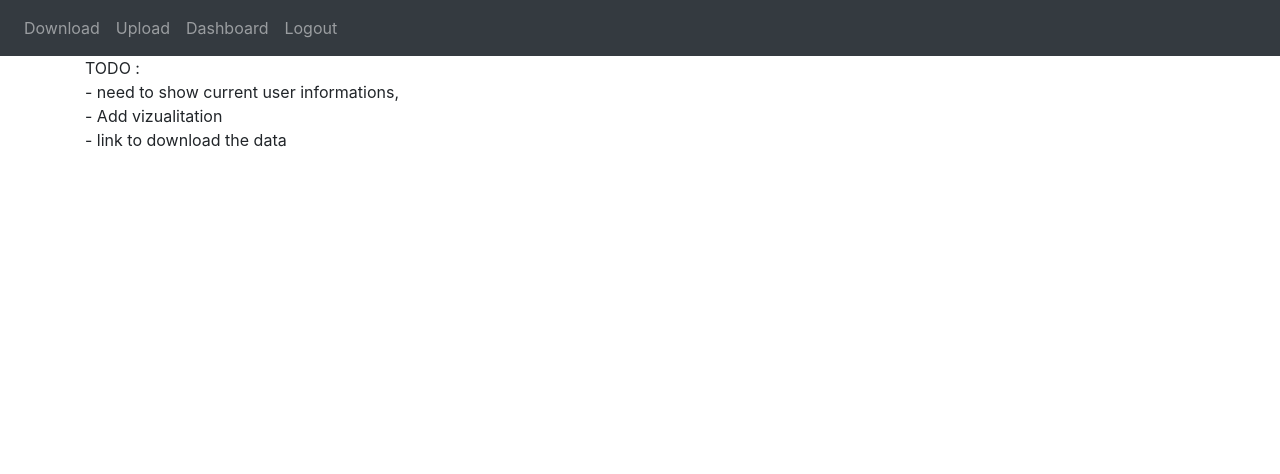
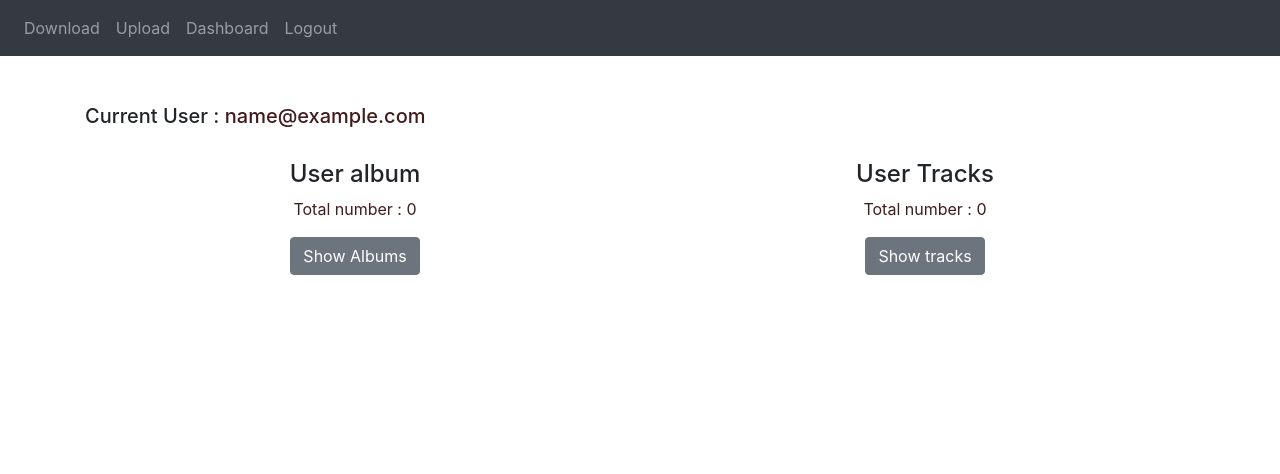
Before and after one commit to lejcestlesang/LibraryTransfer_Webapp, a Flask app: page /dashboard in a window 1280 px wide. Shown: the top 474 px of the page. Run offline with Flask 2, Linux system fonts and the light colour scheme; the visitor is signed in with stand-in values (Sample User, id 1); data comes from the database, SQL or seed files in the repository; data that the repository does not hold is empty; some libraries are stand-ins or nearby versions.

Commit message:
1st draft for dashboard page finished

```diff
--- a/website/Scripts/Deezer_util.py
+++ b/website/Scripts/Deezer_util.py
@@ -1,8 +1,6 @@
 import requests
 
 import pandas as pd
-
-import oauth_deezer
 
 import os
 
@@ -400,6 +398,7 @@ def Authentication(
     if request_json('GET','https://api.deezer.com/user/me',param_session) == False:
         app_id = param_session['app_id']
         app_secret = param_session['app_secret']
-        os.system(f"python oauth_deezer.py --app-id {app_id} --app-secret {app_secret}")
+        print('yolo')
+        os.system(f"python website/Scripts/oauth_deezer.py --app-id {app_id} --app-secret {app_secret}")
 
     # add option to delete the deezer token everytime a new one is generated
--- a/website/Scripts/oauth_deezer.py
+++ b/website/Scripts/oauth_deezer.py
@@ -91,8 +91,8 @@ class MyServer(BaseHTTPRequestHandler):
         )
 
         # Write token to .env file
-#       with open(".env", "w+") as file:
-        with open(".env", "a") as file:
+        with open(".env", "w+") as file:
+        #with open(".env", "a") as file:
 
             file.writelines(["\nexport DEEZER_TOKEN='" + token_data["access_token"]+"'"])
             print("Token written to .env file")
--- a/website/__init__.py
+++ b/website/__init__.py
@@ -42,7 +42,6 @@ def create_app():
     return app
 
 def create_database(app):
-    print('CREATE DATABASE YOOOOOOOOOOLOOOOOOOOOOOOOOOOOOOOOOOOOOOOOOOO')
     if not path.exists('website/' + DB_NAME):
         db.create_all(app=app)
         print('Created Database !')
--- a/website/auth.py
+++ b/website/auth.py
@@ -49,7 +49,8 @@ def signup():
             db.session.add(new_user)
             db.session.commit()
             flash('Account created!', category = 'success_account_creation')
-            return redirect(url_for('views.home'))
+            # need to add a redirect to dashboard and directly log in
+            return redirect(url_for('auth.signin'))
 
     return render_template('sign_up.html',user=current_user)
 
--- a/website/templates/dashboard.html
+++ b/website/templates/dashboard.html
@@ -2,9 +2,50 @@
 {% block title %}Loading{% endblock %}
 
 {% block content %}
+<!--
+TODO :  Add vizualitation / link to download user data
+-->
+<br>
 
-TODO :
-<br> - need to show current user informations,
-<br> - Add vizualitation
-<br> - link to download the data
+<br>
+<div class="current_user">
+    <h5>Current User : <a style="text-decoration: none; color: #421b1b"> {{current_user.email}}</a></h5>
+</div>
+<br>
+<div class="row" >
+    <div class="col-sm" style="text-align: center;" >
+
+        <div class="user_albums">
+            <h4>User album </h4>
+            <p style="text-decoration: none; color: #421b1b"> Total number : {{user_albums|length}}</p>
+            <a href="#Foo" class="btn btn-secondary" data-toggle="collapse" > Show Albums</a>
+            <div id="Foo" class="main-container collapse">
+                {% for album in user_albums %}
+                <a
+                style="text-decoration: none; color: #dd5b5b">
+                        {{ album.albumName }}
+                    </a>
+                    |
+                {% endfor %}
+            </div>
+        </div>
+    </div>
+    <div class="col-sm " >
+        <div class="user_tracks" style="text-align: center;">
+            <h4>User Tracks </h4>
+            <p style="text-decoration: none; color: #421b1b"> Total number : {{user_tracks|length}}</p>
+            <a href="#Boo" class="btn btn-secondary" data-toggle="collapse" > Show tracks</a>
+            <div id="Boo" class="main-container collapse">
+            {% for track in user_tracks %}
+                <a
+                style="text-decoration: none; color: #dd5b5b">
+                        {{ track.trackName }}
+                    </a>
+                    |
+                {% endfor %}
+            </div>
+        </div>
+    </div>
+</div>
+
 {% endblock%}
--- a/website/templates/download.html
+++ b/website/templates/download.html
@@ -3,10 +3,13 @@
 
 
 {% block content %}
+
+<!-- playlistswitch
+
 TODO :
 <br> show playlists then loading page for spotify
 <br> add download from deezer
-<br>
+<br>-->
 <br>
 
 
--- a/website/templates/loading.html
+++ /dev/null
@@ -1,6 +0,0 @@
-{% extends "base.html" %}
-{% block title %}Loading{% endblock %}
-
-{% block content %}
-
-{% endblock%}
--- a/website/util.py
+++ b/website/util.py
@@ -1,10 +1,27 @@
+from select import select
 import pandas as pd
 from . import db
-from .models import Track,Album
+from .models import Track,Album,User,user_album
+from sqlalchemy import func,text
 
+def get_or_create(session, model, defaults=None, **kwargs):
+    instance = session.query(model).filter_by(**kwargs).one_or_none()
+    if instance:
+        return instance, False
+    else:
+        #kwargs |= defaults or {}
+        instance = model(**kwargs)
+        try:
+            session.add(instance)
+            session.commit()
+        except Exception:  # The actual exception depends on the specific database so we catch all exceptions. This is similar to the official documentation: https://docs.sqlalchemy.org/en/latest/orm/session_transaction.html
+            session.rollback()
+            instance = session.query(model).filter_by(**kwargs).one()
+            return instance, False
+        else:
+            return instance, True
 
-
-def track_to_db(df,current_user):
+def track_to_db(df,current_user,streaming_service_name='Spotify'):
     if len(df)==0:
         print('Error, dowloaded 0 tracks. Check track_to_db')
         return False
@@ -16,13 +33,16 @@ def track_to_db(df,current_user):
             print(track['Albums'])
             print(track['trackid'])
             print(current_user.id)
-            new_track = Track(trackName=track['Tracks'],artistName=track['Artists'],albumName=track['Albums'],spotifyID=track['trackid'])
-            new_track.users.append(current_user)
-            db.session.add(new_track)
+            #new_track = Track(trackName=track['Tracks'],artistName=track['Artists'],albumName=track['Albums'],spotifyID=track['trackid'])
+            if streaming_service_name == 'Spotify':
+                track_instance, newone = get_or_create(db.session,Track,\
+                                       trackName=track['Tracks'],artistName=track['Artists'],albumName=track['Albums'],spotifyID=track['trackid'])
+            track_instance.users.append(current_user)
+            #db.session.add(new_track)
             db.session.commit()
     return True
 
-def album_to_db(df,current_user):
+def album_to_db(df,current_user,streaming_service_name='Spotify'):
     if len(df)==0:
         print('Error, dowloaded 0 album. Check album_to_db')
         return False
@@ -33,8 +53,41 @@ def album_to_db(df,current_user):
             print(row['Artists'])
             artist = row['Artists'].split('/')[0]
             print(row['Albums'])
-            new_album = Album(artistName=artist,albumName=row['Albums'],spotifyID=row['AlbumID'])
-            new_album.users.append(current_user)
-            db.session.add(new_album)
+            #new_album = Album(artistName=artist,albumName=row['Albums'],spotifyID=row['AlbumID'])
+            if streaming_service_name == 'Spotify':
+                album, newone = get_or_create(db.session,Album,\
+                                        artistName=artist,albumName=row['Albums'],spotifyID=row['AlbumID'])
+            album.users.append(current_user)
+            #db.session.add(new_album)
             db.session.commit()
     return True
+
+def get_user_albums(current_user):
+    """ get a list of all the Album of the usser
+
+    Args:
+        current_user (User instance): current User
+
+    Returns:
+        list(User):
+    """
+    return current_user.albums
+
+def get_user_tracks(current_user):
+    """ get a list of all the tracks of the usser
+
+    Args:
+        current_user (User instance): current User
+
+    Returns:
+        list(Tracks):
+    """
+    return current_user.tracks
+
+
+
+def get_tracks(current_user):
+    pass
+
+def get_users():
+    return db.session.query(User).all()
--- a/website/views.py
+++ b/website/views.py
@@ -4,9 +4,10 @@ from flask_login import login_required,current_user
 
 from website import util
 from .Scripts.Spotify_util import get_tracks_df,get_albums_df
+from .Scripts.Deezer_util import Authentication
 
 ## LOAD ENVIRONMENT VARIABLES :
-import dotenv
+import dotenv,os
 
 
 #setup the blueprint
@@ -19,7 +20,10 @@ def home():
 @views.route('/dashboard')
 @login_required
 def dashboard():
-    return render_template("dashboard.html",user=current_user)
+    user_albums = util.get_user_albums(current_user)
+    user_tracks = util.get_user_tracks(current_user)
+    # add playlist
+    return render_template("dashboard.html",user=current_user,user_albums=user_albums,user_tracks=user_tracks)
 
 @views.route('/download',methods=['GET','POST'])
 @login_required
@@ -57,6 +61,8 @@ def download():
                 util.album_to_db(df_albums,current_user)
                 flash('All Favorites albums loaded Succesfully',category='succes')
 
+            #Deezer Side
+
             if tracks_deezer =='on':
                 import time
                 time.sleep(5)
@@ -71,4 +77,48 @@ def download():
 @views.route('/upload',methods=['GET','POST'])
 @login_required
 def upload():
+    if request.method =='POST':
+        # get the user choices
+        # 1. spotify choices
+        tracks_spotify = request.form.get('tracks_switch_spotify')
+        albums_spotify = request.form.get('albums_switch_spotify')
+        playlists_spotify = request.form.get('playlists_switch_spotify')
+
+        # 2. deezer choices
+        tracks_deezer = request.form.get('tracks_switch_deezer')
+        albums_deezer = request.form.get('albums_switch_deezer')
+        playlists_deezer = request.form.get('playlists_switch_deezer')
+
+        if not(tracks_spotify=='on' or albums_spotify=='on' or playlists_spotify=='on') and not (tracks_deezer=='on' or albums_deezer=='on' or playlists_deezer=='on') :
+            flash('You must Choose at least on field',category='error')
+        else:
+            dotenv.load_dotenv(dotenv.find_dotenv('.env'))
+            param_session = {'app_secret':os.environ['DEEZER_CLIENT_SECRET'],
+                            'app_id': os.environ['DEEZER_APP_ID'],
+                            'access_token':os.environ['DEEZER_TOKEN']
+                            }
+            print(param_session)
+            #Deezer side
+            # get connection to Deezer API with current user Deezer login
+            if tracks_deezer=='on' or albums_deezer=='on' or playlists_deezer=='on':
+                Authentication(param_session=param_session)
+                pass
+
+            if tracks_deezer =='on':
+                import time
+                time.sleep(5)
+                flash('Not available yet, come back soon..',category='error')
+            if albums_deezer =='on':
+                flash('Notavailable yet, come back soon..',category='error')
+            if playlists_deezer =='on':
+                flash('Not available yet, come back soon..',category='error')
+
+            #Spotify Side
+            if tracks_spotify =='on':
+                flash('Not available yet, come back soon..',category='error')
+            if albums_spotify =='on':
+                flash('Not available yet, come back soon..',category='error')
+            if playlists_spotify =='on':
+                flash('Not available yet, come back soon..',category='error')
+
     return render_template("upload.html",user=current_user)
```
Also changed, not shown: website/models.py (+5 -52 lines), website/templates/upload.html (+84 -0 lines), README.md.
